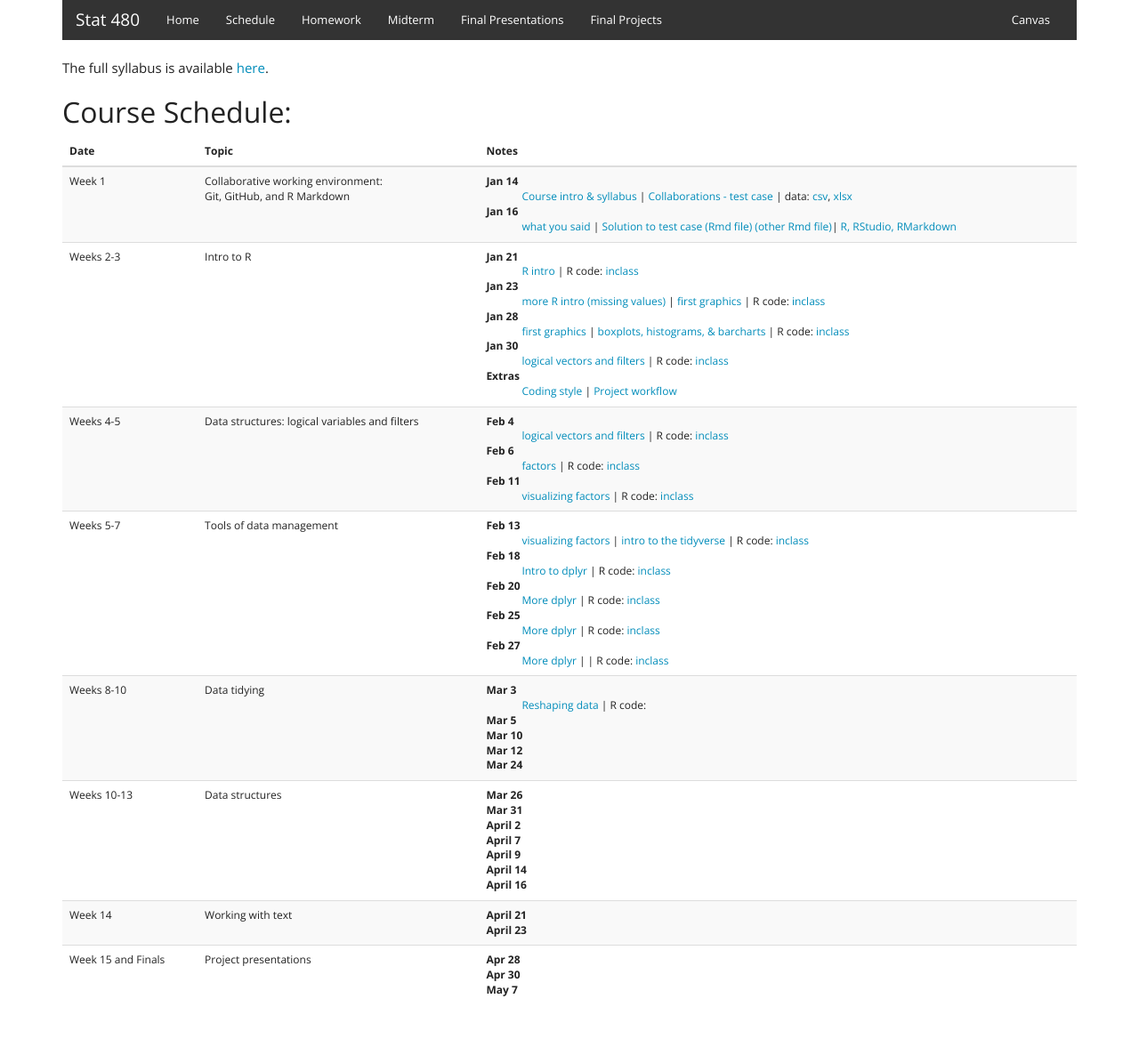
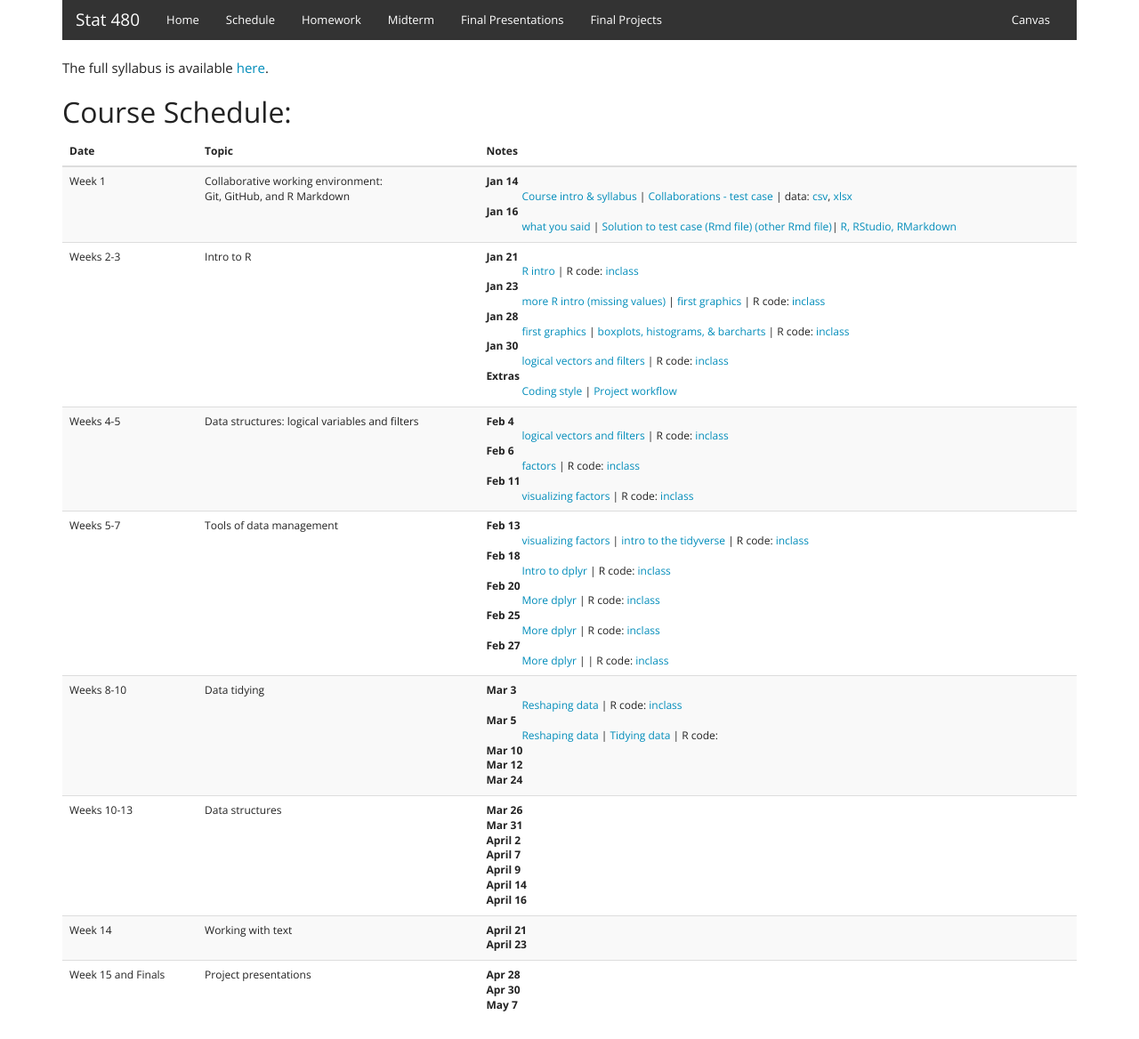
Before and after one commit to Stat480-at-ISU/Stat480-at-ISU.github.io, a Jekyll site: the page built from schedule.html, in a window 1280 px wide. Shown: the whole page at 89% size. Built offline with Jekyll 4.4.1, drawn with Linux system fonts in a browser that asks for light colours.

Commit message:
update sched

```diff
--- a/schedule.html
+++ b/schedule.html
@@ -97,9 +97,9 @@
         <td>
           <dl>
           <dt>Mar 3</dt>
-          <dd><a href="../materials-2020/03_tidyverse/05_tidyr.html" target=_blank>Reshaping data</a> | R code: </dd>
+          <dd><a href="../materials-2020/03_tidyverse/05_tidyr.html" target=_blank>Reshaping data</a> | R code: <a href="code/mar-03-inclass.R">inclass</a></dd>
           <dt>Mar 5</dt>
-          <dd></dd>
+          <dd><a href="../materials-2020/03_tidyverse/05_tidyr.html" target=_blank>Reshaping data</a> | <a href="../materials-2020/03_tidyverse/06_messy-2.html" target=_blank>Tidying data</a> | R code: </dd>
           <dt>Mar 10</dt>
           <dd></dd>
           <dt>Mar 12</dt>
```
Also changed, not shown: 4 other files.
